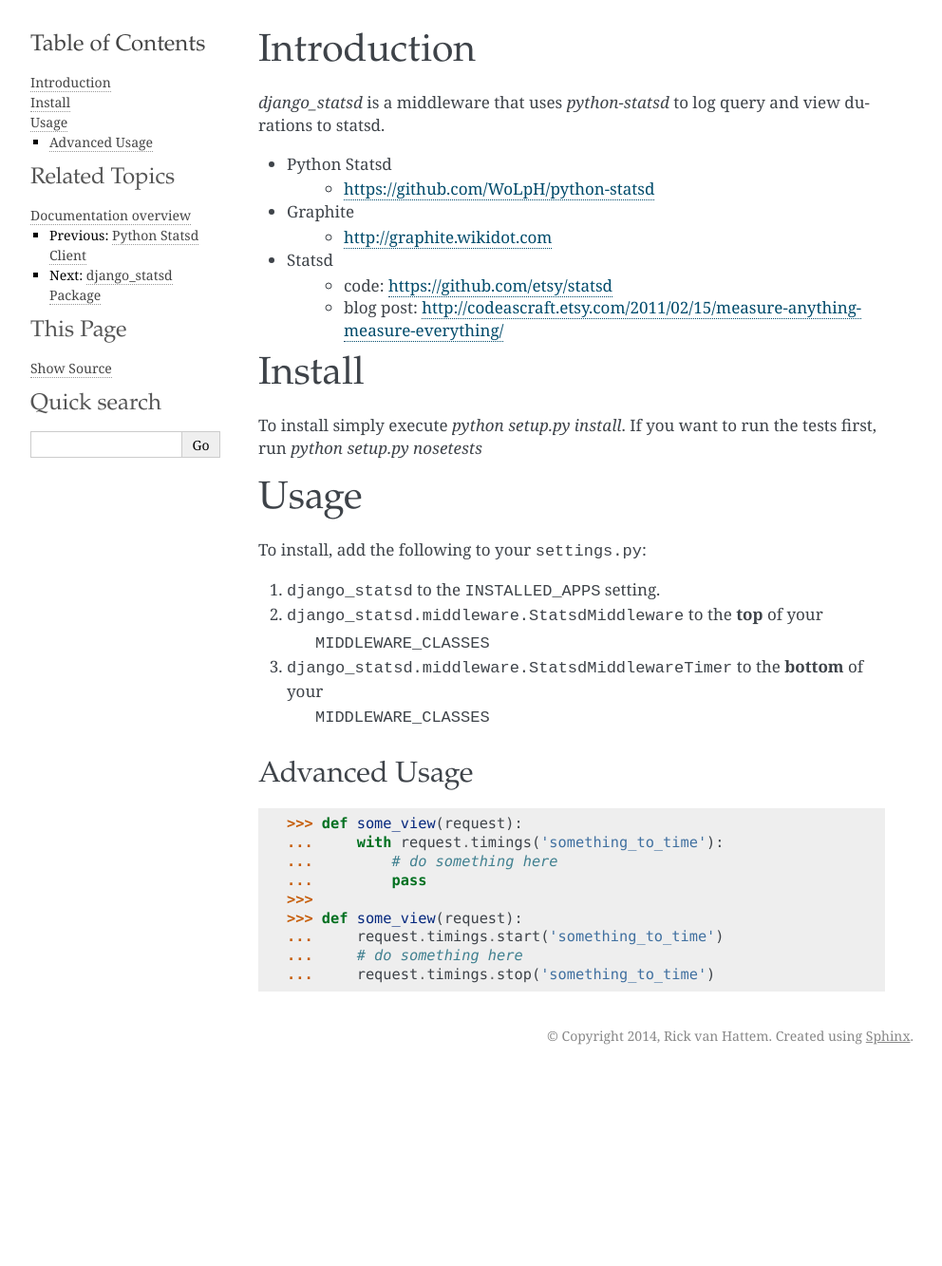
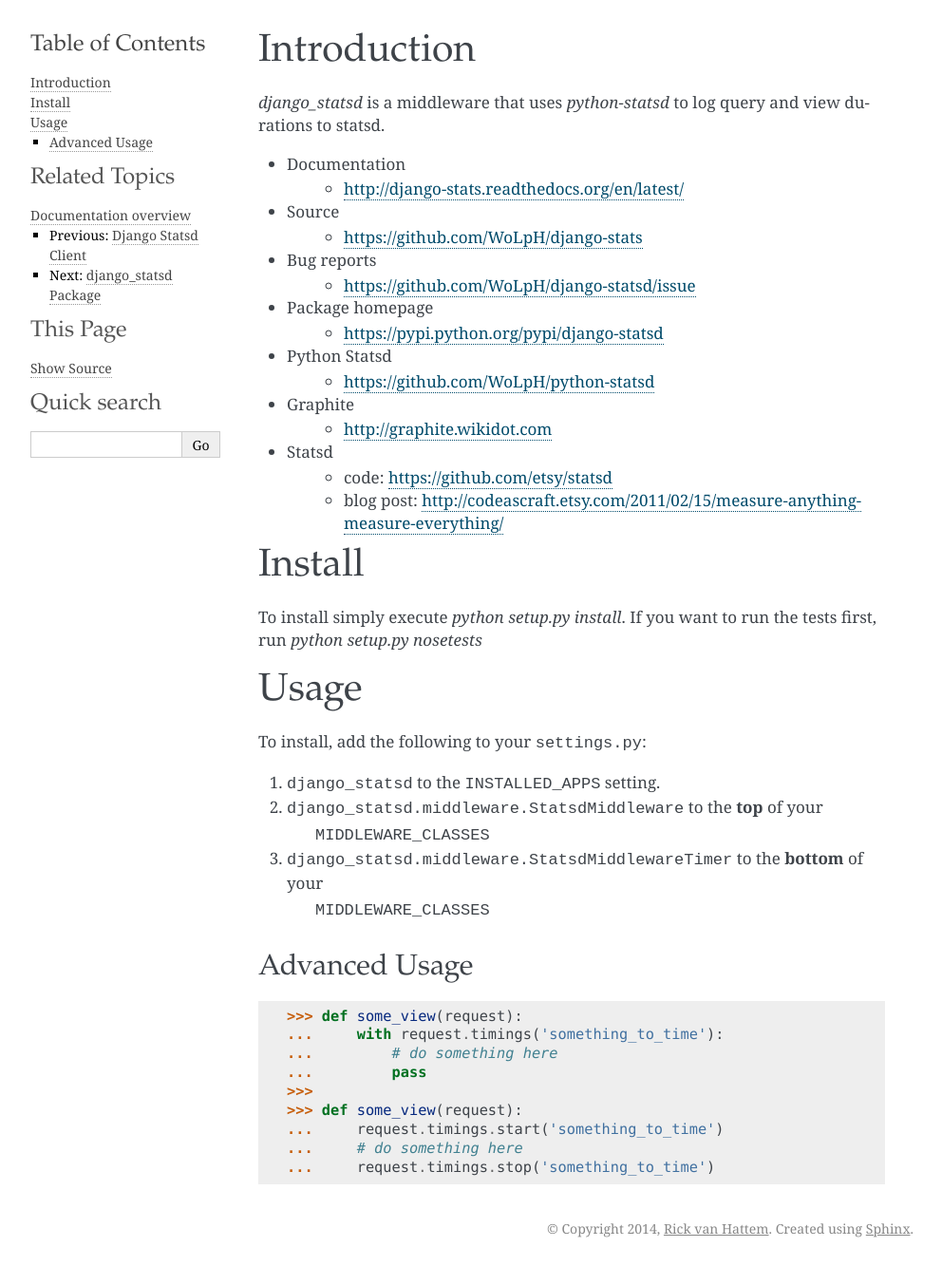
Before and after one commit to wolph/django-statsd, a Sphinx documentation site: the page built from docs/usage.rst, in a window 1280 px wide. Shown: the whole page at 95% size, without its empty margins (148-1140 px from the left). Built offline with Sphinx 7.4.7, drawn with Linux system fonts in a browser that asks for light colours; before the commit the page ends 1130 px from its top, so only the background shows below that.

Commit message:
updated docs

```diff
--- a/README.rst
+++ b/README.rst
@@ -4,6 +4,14 @@
 `django_statsd` is a middleware that uses `python-statsd` to log query
 and view durations to statsd.
 
+* Documentation
+    - http://django-stats.readthedocs.org/en/latest/
+* Source
+    - https://github.com/WoLpH/django-stats
+* Bug reports
+    - https://github.com/WoLpH/django-statsd/issue
+* Package homepage
+    - https://pypi.python.org/pypi/django-statsd
 * Python Statsd
     - https://github.com/WoLpH/python-statsd
 * Graphite
--- a/docs/conf.py
+++ b/docs/conf.py
@@ -1,7 +1,4 @@
 # -*- coding: utf-8 -*-
-#
-# Python Statsd documentation build configuration file, created by
-# sphinx-quickstart on Mon May 23 12:28:27 2011.
 #
 # This file is execfile()d with the current directory set to its containing dir.
 #
@@ -57,7 +54,8 @@
 
 # General information about the project.
 project = u'Django Statsd'
-copyright = u'%s, Rick van Hattem' % datetime.date.today().year
+copyright = u'%s, <a title="Wolph" href="http://wol.ph/">Rick van Hattem</a>' \
+    % datetime.date.today().year
 
 # The version info for the project you're documenting, acts as replacement for
 # |version| and |release|, also used in various other places throughout the
--- a/docs/index.rst
+++ b/docs/index.rst
@@ -1,4 +1,4 @@
-Python Statsd Client
+Django Statsd Client
 =========================================
 
 Contents:
--- a/setup.py
+++ b/setup.py
@@ -5,7 +5,7 @@
 os.environ['DJANGO_SETTINGS_MODULE'] = 'tests.settings'
 
 __package_name__ = 'django-statsd'
-__version__ = '1.9.2'
+__version__ = '1.9.3'
 __author__ = 'Rick van Hattem'
 __author_email__ = 'Rick.van.Hattem@Fawo.nl'
 __description__ = '''django-statsd is a django app that submits query and
```
